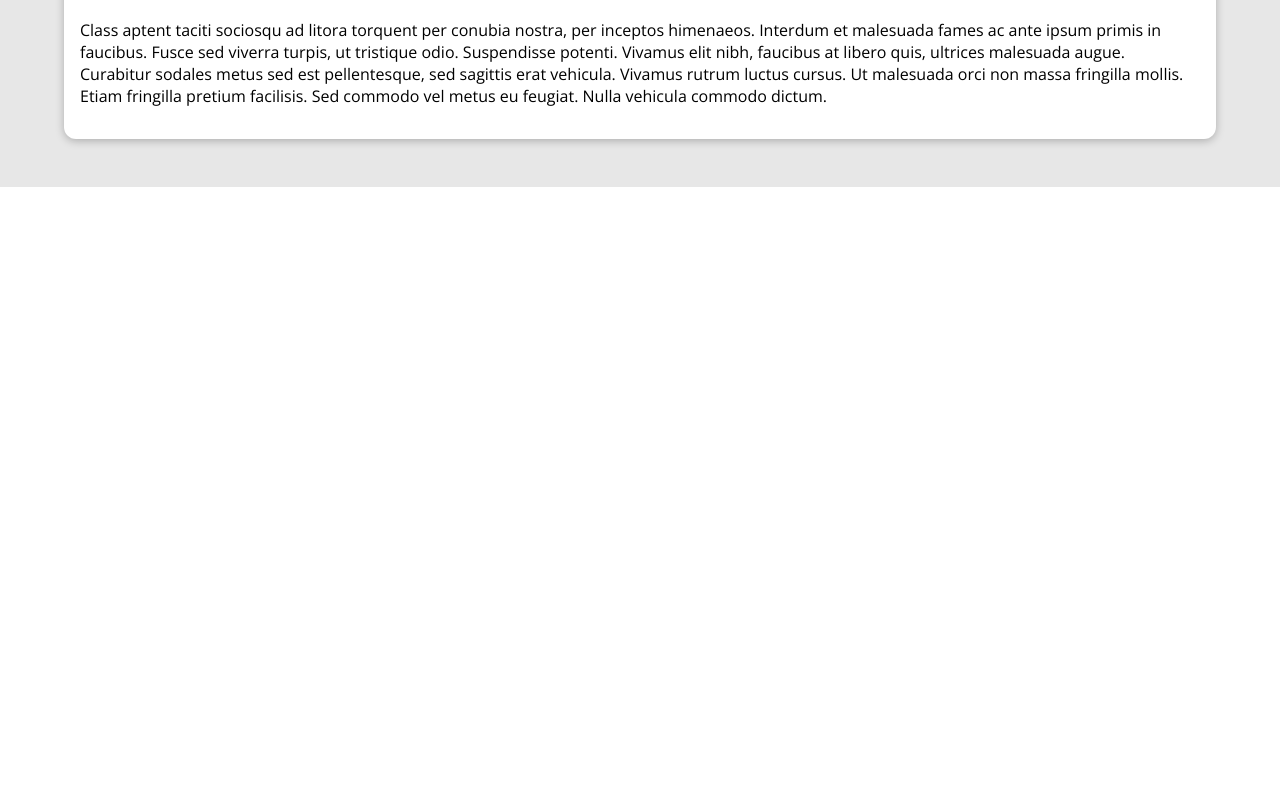
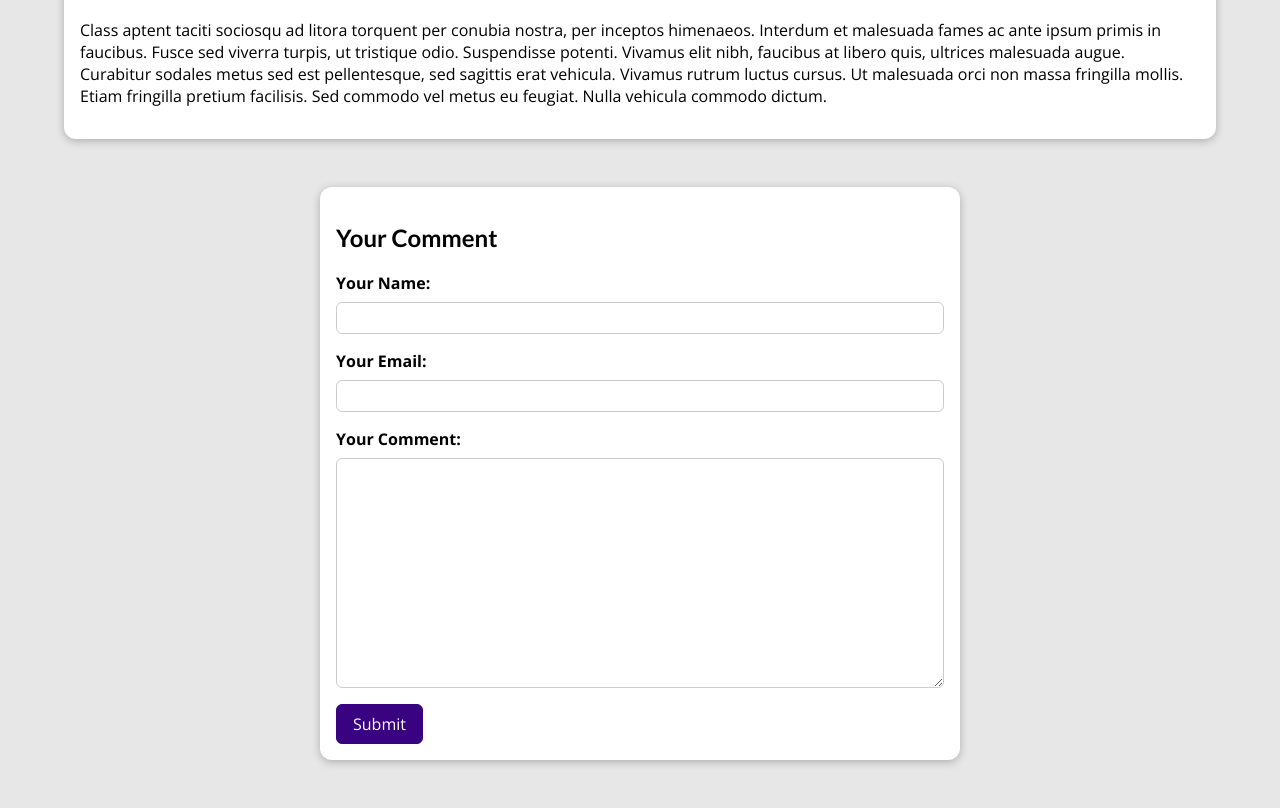
Before and after one commit to warlock-spell/Django-Blog, a Django app: a page that uses blog/templates/blog/load-post.html in a window 1280 px wide. Shown: the part 1069-1877 px from the top of the page. Before the commit the page ends 1256 px from the top, so only its background shows below. Run offline with Django 4.2, Linux system fonts and the light colour scheme; data comes from the database, SQL or seed files in the repository.

Commit message:
add comments form

```diff
--- /dev/null
+++ b/blog/forms.py
@@ -0,0 +1,14 @@
+# @Project:     my_site
+# @Filename:    forms.py
+# @Author:      Daksh
+# @Time:        07-02-2023 03:44 pm
+
+from django import forms
+from .models import Comment
+
+
+class CommentForm(forms.ModelForm):
+    class Meta:
+        model = Comment
+        exclude = ["post"]
+        labels = {"user_name": "Your Name", "user_email": "Your Email", "text": "Your Comment"}
--- a/blog/static/blog/post-detail.css
+++ b/blog/static/blog/post-detail.css
@@ -73,3 +73,84 @@ main {
     padding: 0.5rem 1rem;
     border-radius: 8px;
 }
+
+#comment-form {
+    width: 90%;
+    max-width: 40rem;
+    margin: 3rem auto;
+    background-color: white;
+    border-radius: 12px;
+    box-shadow: 0 2px 8px rgba(0, 0, 0, 0.25);
+    padding: 1rem;
+}
+
+#comment-form button {
+    font: inherit;
+    background-color: #390281;
+    color: white;
+    border: 1px solid #390281;
+    padding: 0.5rem 1rem;
+    border-radius: 6px;
+    cursor: pointer;
+}
+
+#comment-form button:hover,
+#comment-form button:active {
+    background-color: #4f0ba7;
+    border-color: #4f0ba7;
+}
+
+.form-control {
+    margin-bottom: 1rem;
+}
+
+.form-control label {
+    font-weight: bold;
+    margin-bottom: 0.5rem;
+    display: block;
+}
+
+.form-control input,
+.form-control textarea {
+    width: 100%;
+    padding: 0.25rem;
+    font: inherit;
+    display: block;
+    border-radius: 6px;
+    border: 1px solid #ccc;
+}
+
+.errorlist {
+    list-style: none;
+    padding: 0;
+    margin: 0.5rem 0;
+    color: #d6000b;
+}
+
+.invalid label{
+    color: #d6000b;
+}
+
+.invalid input,
+.invalid textarea {
+    border-color: #d6000b;
+    background-color: #ffe6e7;
+}
+
+#error-alert{
+        margin: 8rem auto 3rem auto;
+    border: 1px solid #d6000b;
+    background-color: #ffe6e7;
+    padding: 1rem;
+    width: 90%;
+    max-width: 40rem;
+}
+
+#error-alert a{
+    text-decoration: none;
+    border: 1px solid #d6000b;
+    background-color: #d6000b;
+    color: white;
+    padding: 0.25rem 1.5rem;
+    border-radius: 6px;
+}
--- a/blog/templates/blog/load-post.html
+++ b/blog/templates/blog/load-post.html
@@ -14,7 +14,7 @@
         <h2>{{ post.title }}</h2>
         <div>
             {% for tag in post_tags %}
-            <span class="tag">{{ tag.caption }}</span>
+                <span class="tag">{{ tag.caption }}</span>
             {% endfor %}
         </div>
         <article>
@@ -29,4 +29,27 @@
     <main>
         {{ post.content|linebreaks }}
     </main>
+    {#To inform user about error in form submission#}
+    {#This if block can also be placed just below the header, at the very top#}
+    {% if comment_form.errors %}
+        <div id="error-alert">
+            <h2>Saving the comment failed!</h2>
+            <p>Please check the comment form below the post and fix your errors.</p>
+            <a href="#comment-form">Fix!</a>
+        </div>
+    {% endif %}
+    <section id="comment-form">
+        <h2>Your Comment</h2>
+        <form action="{% url "load-post" post.slug %}" method="POST">
+            {% csrf_token %}
+            {% for form_field in comment_form %}
+                <div class="form-control {% if form_field.errors %}invalid{% endif %}">
+                    {{ form_field.label_tag }}
+                    {{ form_field }}
+                    {{ form_field.errors }}
+                </div>
+            {% endfor %}
+            <button type="submit">Submit</button>
+        </form>
+    </section>
 {% endblock %}
--- a/blog/views.py
+++ b/blog/views.py
@@ -1,6 +1,10 @@
 from django.shortcuts import render, get_object_or_404
 from .models import Post, Author, Tag
-from django.views.generic import ListView, DetailView
+from django.views.generic import ListView
+from .forms import CommentForm
+from django.views import View
+from django.http import HttpResponseRedirect
+from django.urls import reverse
 
 
 # Create your views here.
@@ -23,12 +27,37 @@ class AllPostsView(ListView):
     ordering = ["-date"]
 
 
-class PostDetailView(DetailView):
+class PostDetailView(View):
     model = Post
     template_name = "blog/load-post.html"
-    context_object_name = "post"
 
-    def get_context_data(self, **kwargs):
-        context = super().get_context_data(**kwargs)
-        context["post_tags"] = self.object.tags.all()
-        return context
+    def get(self, request, slug):
+        post = get_object_or_404(Post, slug=slug)
+        return render(request, self.template_name,
+                      {
+                          "post": post,
+                          "post_tags": post.tags.all(),
+                          "comment_form": CommentForm()})
+
+    def post(self, request, slug):
+        comment_form = CommentForm(request.POST)
+        post = Post.objects.get(slug=slug)
+        if comment_form.is_valid():
+            # commit=False means that we don't want to save the model, yet
+            # it will create a model instance but not hit it to the database
+            comment = comment_form.save(commit=False)
+            # since the post field is not in the form, we need to set it manually
+            # linking comment to the post
+            comment.post = post
+            # hit the edited object to the database
+            comment.save()
+            return HttpResponseRedirect(reverse("load-post", args=[slug]))
+
+        # if form is invalid, re-render the page with the form data
+        context = {
+            # comment_form from above is pre-filled with user data
+            "comment_form": comment_form,
+            "post": post,
+            "post_tags": post.tags.all()
+        }
+        return render(request, self.template_name, context=context)
```
